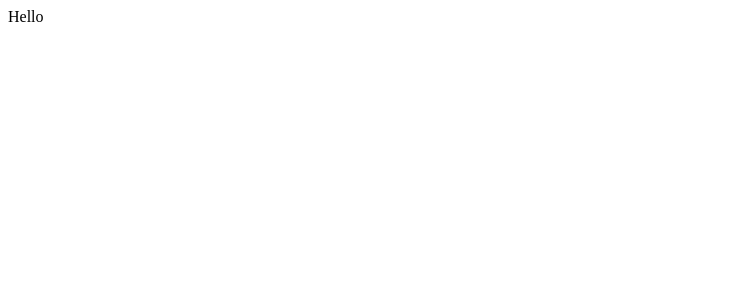
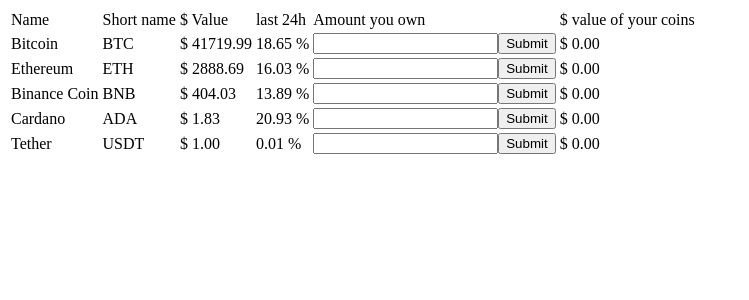
Before and after one commit to petarLecic/crypto_track, a React (Create React App) app: page / in a window 1280 px wide. Shown: the top 300 px of the page, without its empty margins (0-749 px from the left). Built offline with nearby package versions, Linux system fonts and the light colour scheme; the HTML template or start-up script is replaced by a standard one.

Commit message:
basic components made

```diff
--- a/src/App.jsx
+++ b/src/App.jsx
@@ -1,19 +1,25 @@
 // import axios from 'axios'
 import { useState, useEffect } from 'react'
 import Loading from './components/Loading/Loading'
+import Table from './components/Table/Table';
 
 function App() {
     const [isLoading, setIsLoading] = useState(true);
+    const [currencies, setCurrencies] = useState([])
     useEffect(() => {
         const loader = setTimeout(() => setIsLoading(false), 2000)
+
+        // axios.get('http://localhost:3006').then(res => console.log(res.data))
+        const sortedCurrencies = resData.sort((a, b) => b.quote.USD.price - a.quote.USD.price)
+        setCurrencies(sortedCurrencies.slice(0, 50))
+
         return () => clearTimeout(loader)
-        // axios.get('http://localhost:3006').then(res => console.log(res.data))
     }, [])
 
     return isLoading ?
         <Loading/>
         :
-        <div>Hello</div>
+        <Table currencies={currencies}/>
 }
 
 export default App;
--- /dev/null
+++ b/src/components/Amount/Amount.jsx
@@ -0,0 +1,19 @@
+import { useState } from "react"
+
+
+const Amount = ({ name, price }) => {
+    const [amount, setAmount] = useState(localStorage.getItem(name) ? localStorage.getItem(name) : 0)
+    const [inputValue, setInputValue] = useState('')
+
+    return (
+        <>
+            <td>
+                <input type='number' value={inputValue ? inputValue : ''} onChange={e => setInputValue(e.target.value)}/>
+                <button>Submit</button>
+            </td>
+            <td>$ {(amount * price).toFixed(2)}</td>
+        </>
+    )
+}
+
+export default Amount
--- /dev/null
+++ b/src/components/Table/Table.jsx
@@ -0,0 +1,30 @@
+import TableHeader from '../TableHeader/TableHeader'
+import TableRow from '../TableRow/TableRow'
+import { v4 as uuid4 } from 'uuid'
+
+const Table = ({ currencies }) => {
+    return (
+        <table>
+            <thead>
+                <TableHeader/>
+            </thead>
+            <tbody>
+                {
+                    currencies.map(currency => {
+                        return (
+                            <TableRow
+                                key={uuid4()}
+                                name={currency.name}
+                                symbol={currency.symbol}
+                                price={currency.quote.USD.price}
+                                percent={currency.quote.USD.percent_change_24h}
+                            />
+                        )
+                    })
+                }
+            </tbody>
+        </table>
+    )
+}
+
+export default Table
--- /dev/null
+++ b/src/components/TableHeader/TableHeader.jsx
@@ -0,0 +1,10 @@
+import TableRow from "../TableRow/TableRow"
+
+
+const TableHeader = () => {
+    return (
+        <TableRow isHeader={ true }/>
+    )
+}
+
+export default TableHeader
--- /dev/null
+++ b/src/components/TableRow/TableRow.jsx
@@ -0,0 +1,24 @@
+import Amount from "../Amount/Amount"
+
+
+const TableRow = ({ isHeader, name, symbol, price, percent }) => {
+    return isHeader ?
+        <tr>
+            <td>Name</td>
+            <td>Short name</td>
+            <td>$ Value</td>
+            <td>last 24h</td>
+            <td>Amount you own</td>
+            <td>$ value of your coins</td>
+        </tr>
+        :
+        <tr>
+            <td>{name}</td>
+            <td>{symbol}</td>
+            <td>$ {price.toFixed(2)}</td>
+            <td>{percent.toFixed(2)} %</td>
+            <Amount name={name} price={price}/>
+        </tr>
+}
+
+export default TableRow
```
